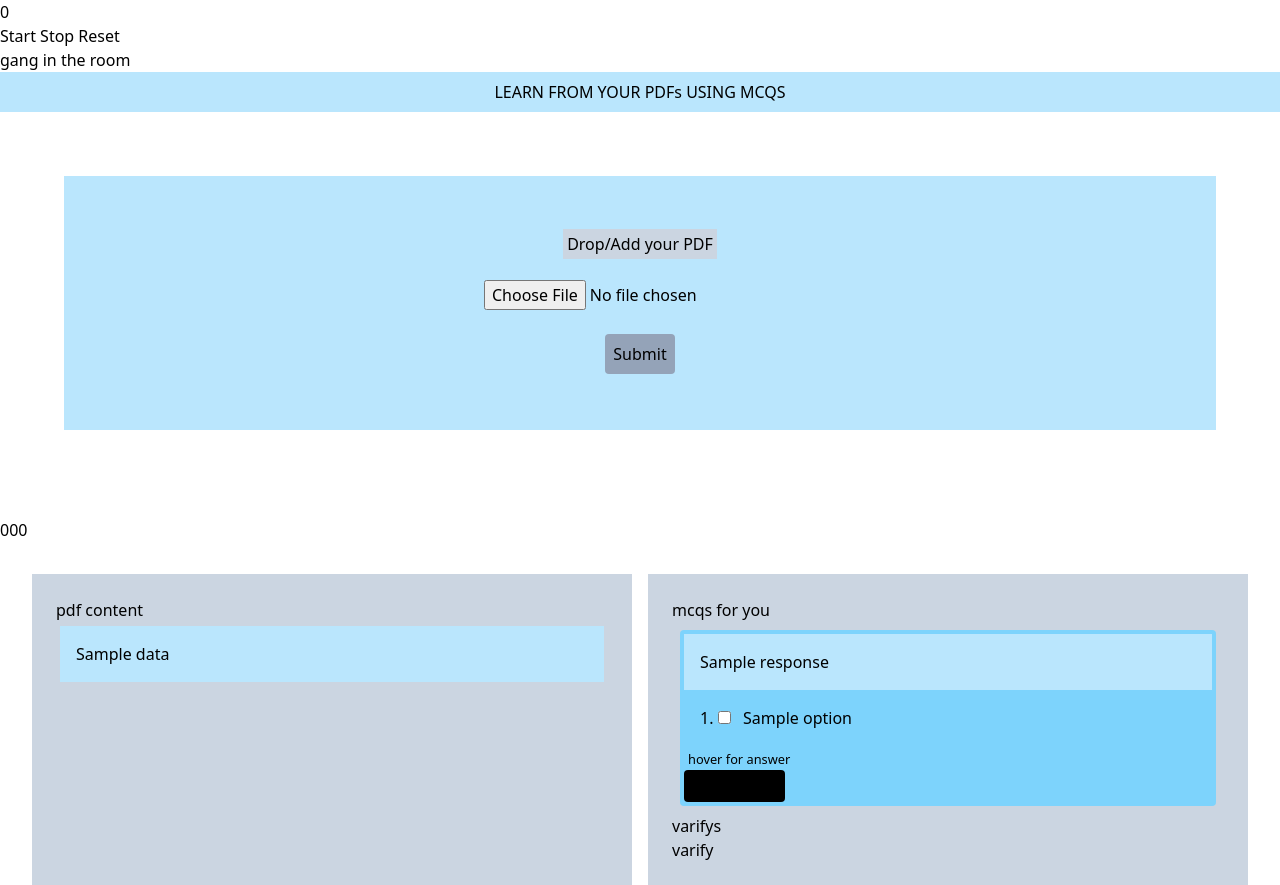
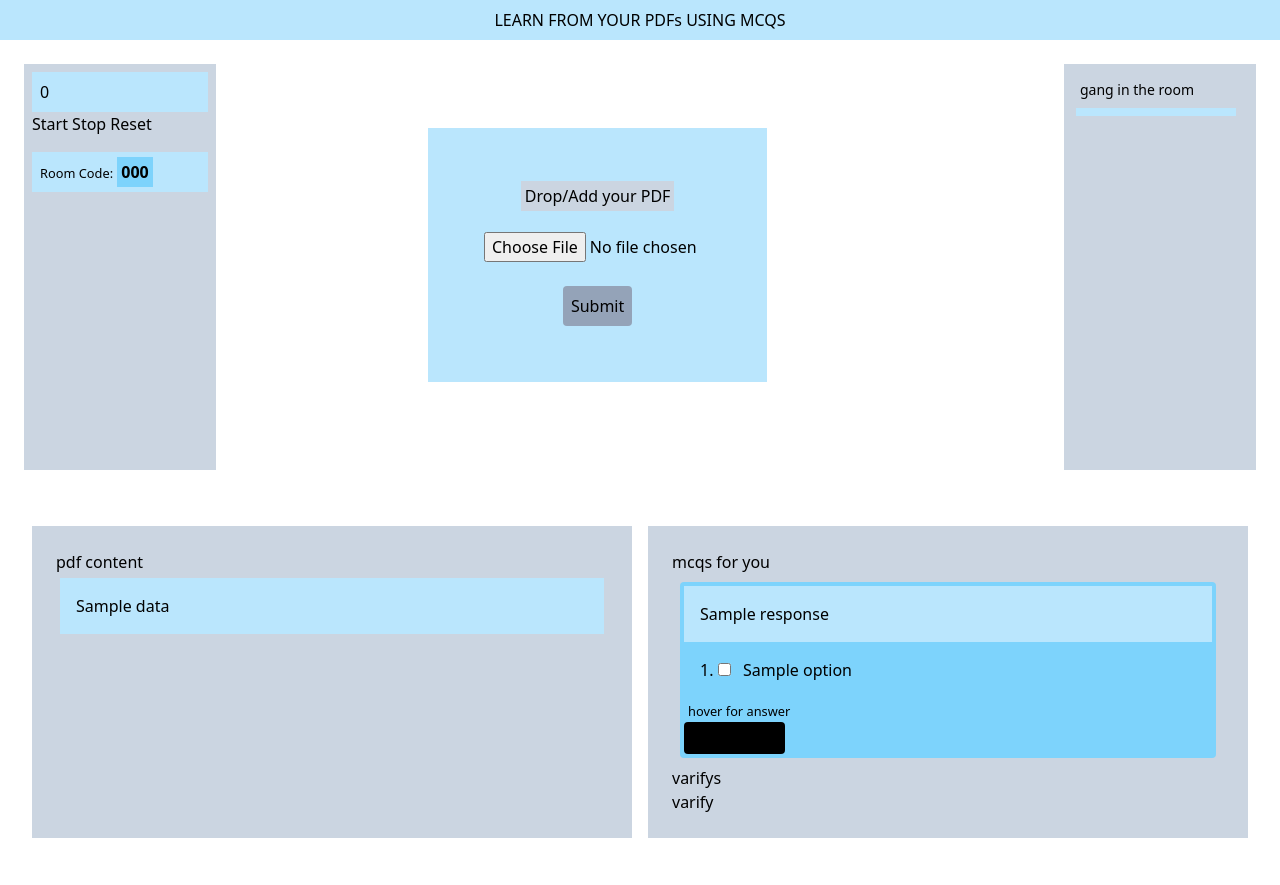
Before and after one commit to 9964728107/Mogger, a Flask app: template templates/chat.html in a window 1280 px wide. Shown: the top 885 px of the page. After the commit the page ends 838 px from the top, so only its background shows below. Run offline with Flask 3, Linux system fonts and the light colour scheme; the template is opened without the code that fills it: most values are stand-ins (such as "Sample title", 1, 10 or a date in 2020); some libraries are stand-ins or nearby versions.

Commit message:
better layout for gang detail,room detail

```diff
--- a/static/room.js
+++ b/static/room.js
@@ -129,6 +129,7 @@
 
         data.forEach(function (name) {
         var listItem = document.createElement("li");
+        listItem.classList.add('bg-sky-300','p-1','text-sm')
         listItem.innerHTML = `${name}`;
         membersOl.appendChild(listItem);
         });
--- a/templates/chat.html
+++ b/templates/chat.html
@@ -1,29 +1,24 @@
 {% extends 'base.html' %}
 {% block content %}
 
+<h2 class="text-center p-2 text-bold bg-sky-200 ">LEARN FROM YOUR PDFs USING MCQS</h2>
+
 <!-- timer -->
-<div class="inline">
-<h1 id="counter">0</h1>
+<div class="flex flex-row justify-between m-6">
+    <div class="bg-slate-300 p-2 w-48" >
+        <h1 id="counter" class="p-2 bg-sky-200" >0</h1>
         <button id="start">Start</button>
         <button id="stop">Stop</button>
         <button id="reset">Reset</button>
+        <div class="code p-2 bg-sky-200 mt-4">
+            <h5><small> Room Code:</small> <b class="bg-sky-300 p-1">{{code}}</b></h5>
         </div>
-
-<div class="members">
-    <h3>gang in the room</h3>
-    <ol id="members">
-       <!-- content from js -->
-    </ol>
     </div>
-
-
-
-<h2 class="text-center p-2 text-bold bg-sky-200 ">LEARN FROM YOUR PDFs USING MCQS</h2>
 
     <div class="form text-center p-16 ">
     <h3 id="points"></h3>
 
-    <form class="text-center bg-sky-200 p-14" action="http://127.0.0.1:5000/mcqs" method="POST" enctype="multipart/form-data">
+    <form class="text-center w-4/5  bg-sky-200 p-14" action="http://127.0.0.1:5000/mcqs" method="POST" enctype="multipart/form-data">
         <label for="pdf_file" class="bg-slate-300 p-1" >Drop/Add your PDF</label><br><br>
         <input type="file" id="pdfEntry" name="pdf_file" required ><br><br>
         <button  class="bg-slate-400 hover:bg-slate-300 p-2 rounded submit" type="submit"  >Submit</button>
@@ -34,7 +29,22 @@
     </div>
 </div>
 
-<h2>{{code}}</h2>
+    <div class="members bg-slate-300 p-2 w-48">
+        <h3 class="m-1 p-1 text-sm">gang in the room</h3>
+        <ol id="members" class="m-1 p-1 bg-sky-200 w-40">
+        <!-- content from js -->
+        </ol>
+    </div>
+
+</div>
+
+
+
+
+
+
+
+
 
 <div class="flex justify-evenly p-6 rounded ">
 
```
Lines whose indentation alone changed are shown as unchanged.
